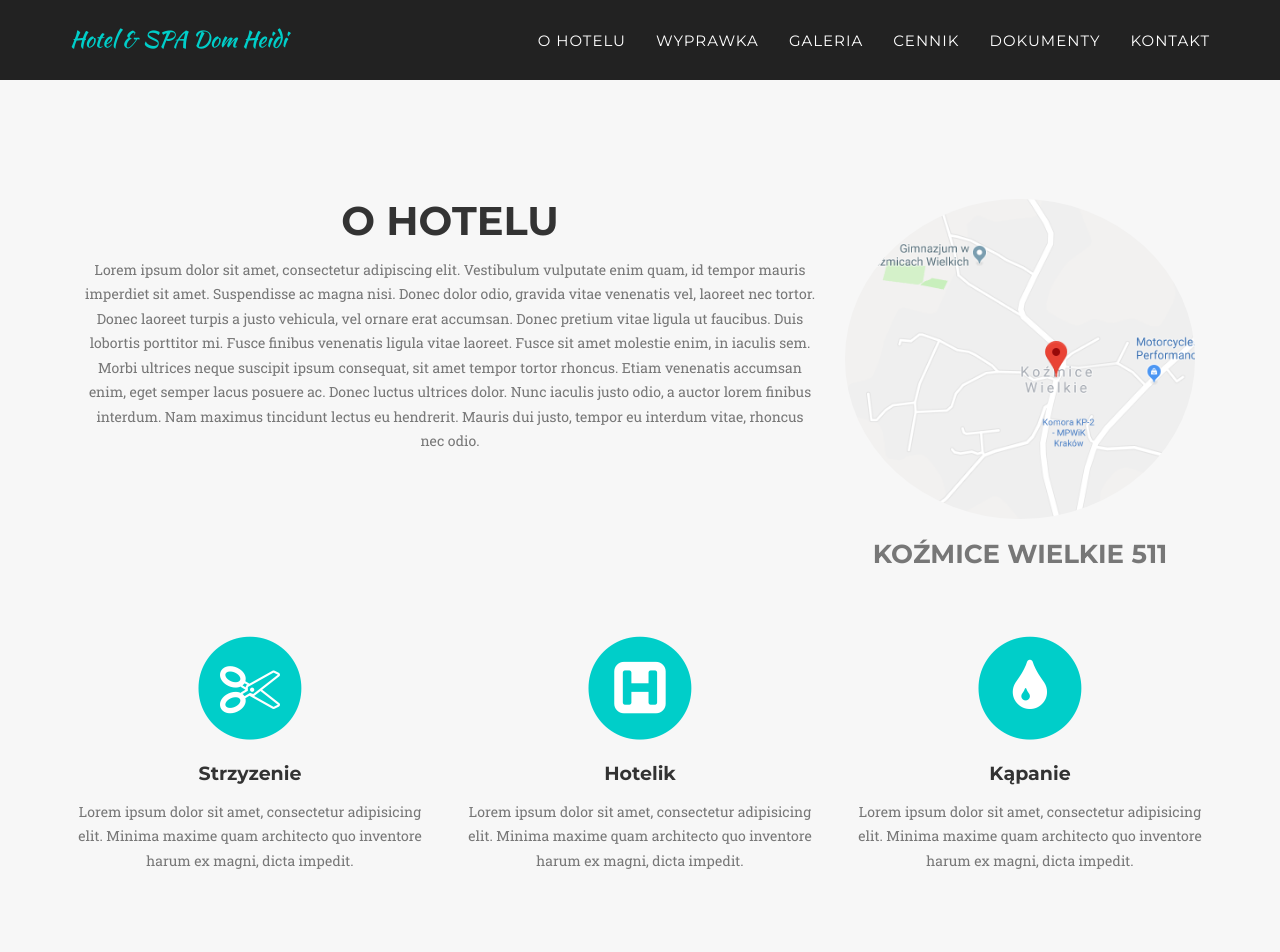
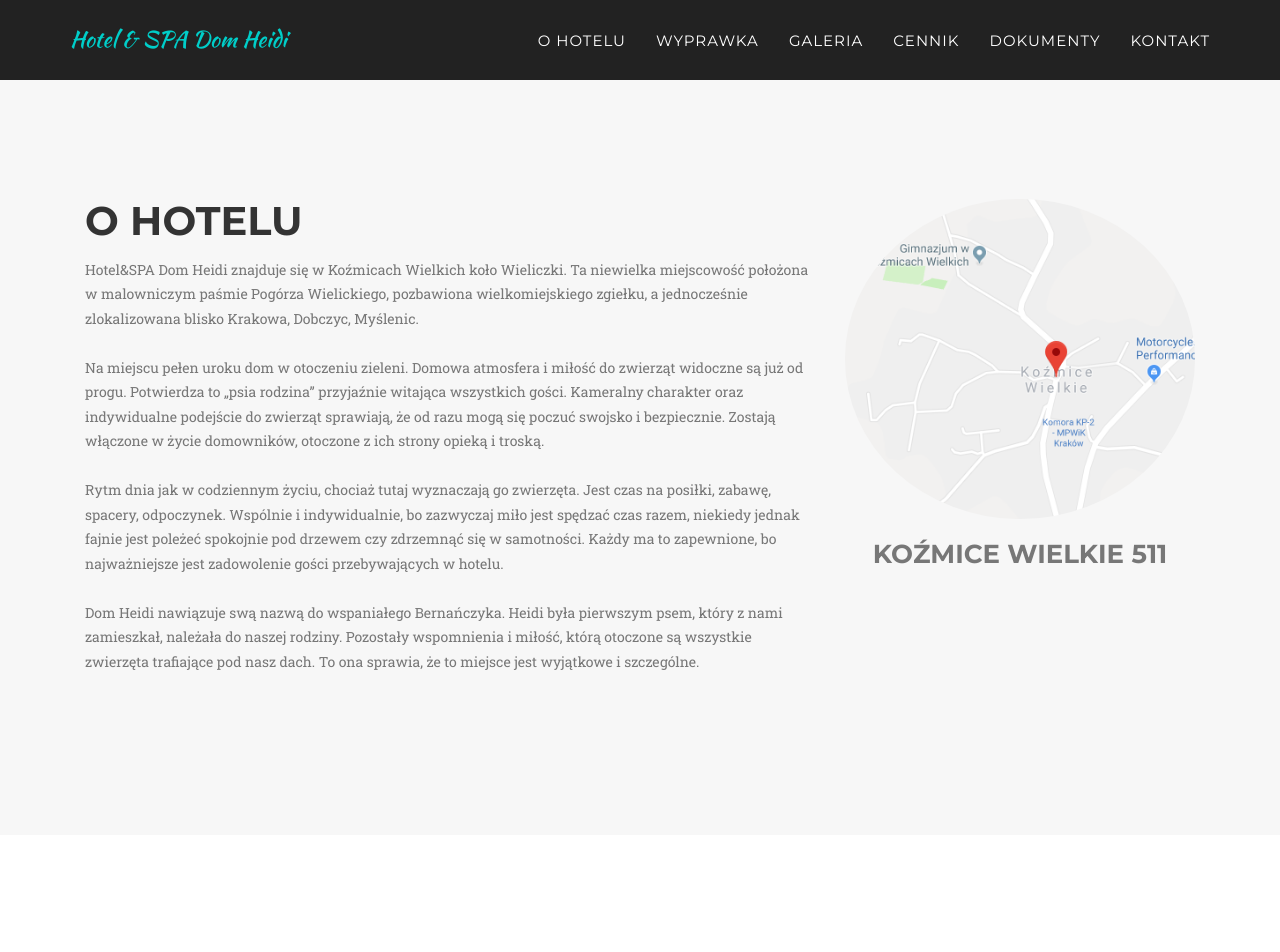
Before and after one commit to ArturSkowronski/dom-heidi.github.io, a Jekyll site: the page built from index.html, in a window 1280 px wide and 1400 px high, scrolled down 719 px. Shown: the top 952 px of the window. Built offline with Jekyll 4.4.1, drawn with Linux system fonts in a browser that asks for light colours; some web fonts are replaced.

```diff
--- a/_includes/services.html
+++ b/_includes/services.html
@@ -2,10 +2,18 @@
     <section id="services" class="bg-light-gray">
         <div class="container">
             <div class="row">
-                    <div class="col-lg-12 text-center">
-                            <div class="col-lg-8 text-center">
+                    <div class="col-lg-12 ">
+                            <div class="col-lg-8 ">
                                     <h2 class="section-heading">O Hotelu</h2>
-                    <p class="text-muted">Lorem ipsum dolor sit amet, consectetur adipiscing elit. Vestibulum vulputate enim quam, id tempor mauris imperdiet sit amet. Suspendisse ac magna nisi. Donec dolor odio, gravida vitae venenatis vel, laoreet nec tortor. Donec laoreet turpis a justo vehicula, vel ornare erat accumsan. Donec pretium vitae ligula ut faucibus. Duis lobortis porttitor mi. Fusce finibus venenatis ligula vitae laoreet. Fusce sit amet molestie enim, in iaculis sem. Morbi ultrices neque suscipit ipsum consequat, sit amet tempor tortor rhoncus. Etiam venenatis accumsan enim, eget semper lacus posuere ac. Donec luctus ultrices dolor. Nunc iaculis justo odio, a auctor lorem finibus interdum. Nam maximus tincidunt lectus eu hendrerit. Mauris dui justo, tempor eu interdum vitae, rhoncus nec odio.
+                    <p class="text-muted">
+                            Hotel&SPA Dom Heidi znajduje się w Koźmicach Wielkich koło Wieliczki. Ta niewielka miejscowość położona w malowniczym paśmie Pogórza Wielickiego, pozbawiona wielkomiejskiego zgiełku, a jednocześnie zlokalizowana blisko Krakowa, Dobczyc, Myślenic.
+                                <br /><br />
+                            Na miejscu pełen uroku dom w otoczeniu zieleni. Domowa atmosfera i  miłość do zwierząt widoczne są już od progu. Potwierdza to „psia rodzina” przyjaźnie witająca wszystkich gości. Kameralny charakter oraz indywidualne podejście do zwierząt sprawiają, że od razu mogą się poczuć swojsko i bezpiecznie. Zostają włączone w życie domowników, otoczone z ich strony opieką i troską.
+                            <br /><br />
+                            Rytm dnia jak w codziennym życiu, chociaż tutaj wyznaczają go zwierzęta. Jest czas na posiłki, zabawę, spacery, odpoczynek. Wspólnie i indywidualnie, bo zazwyczaj miło jest spędzać czas razem, niekiedy jednak fajnie jest poleżeć spokojnie pod drzewem czy zdrzemnąć się w samotności. Każdy ma to zapewnione, bo najważniejsze jest zadowolenie gości przebywających w hotelu.
+                            <br /><br />
+                            Dom Heidi nawiązuje swą nazwą do wspaniałego Bernańczyka. Heidi była  pierwszym psem, który z nami zamieszkał, należała do naszej rodziny. Pozostały wspomnienia i miłość, którą otoczone są wszystkie zwierzęta trafiające pod nasz dach. To ona sprawia, że to miejsce jest wyjątkowe i szczególne.
+                    </p>
                         </p>
                                 </div><div class="col-lg-4 text-center">
                                         <img style="" class="img-responsive img-circle" src="img/map.png">
@@ -14,31 +22,5 @@
                                     </div></div>
 
             </div>
-            <div class="row text-center" style="margin-top: 50px" >
-                <div class="col-md-4">
-                    <span class="fa-stack fa-4x">
-                        <i class="fa fa-circle fa-stack-2x text-primary"></i>
-                        <i class="fa fa-cut fa-stack-1x fa-inverse"></i>
-                    </span>
-                    <h4 class="service-heading">Strzyzenie</h4>
-                    <p class="text-muted">Lorem ipsum dolor sit amet, consectetur adipisicing elit. Minima maxime quam architecto quo inventore harum ex magni, dicta impedit.</p>
-                </div>
-                <div class="col-md-4">
-                    <span class="fa-stack fa-4x">
-                        <i class="fa fa-circle fa-stack-2x text-primary"></i>
-                        <i class="fa fa-h-square fa-stack-1x fa-inverse"></i>
-                    </span>
-                    <h4 class="service-heading">Hotelik</h4>
-                    <p class="text-muted">Lorem ipsum dolor sit amet, consectetur adipisicing elit. Minima maxime quam architecto quo inventore harum ex magni, dicta impedit.</p>
-                </div>
-                <div class="col-md-4">
-                    <span class="fa-stack fa-4x">
-                        <i class="fa fa-circle fa-stack-2x text-primary"></i>
-                        <i class="fa fa-tint fa-stack-1x fa-inverse"></i>
-                    </span>
-                    <h4 class="service-heading">Kąpanie</h4>
-                    <p class="text-muted">Lorem ipsum dolor sit amet, consectetur adipisicing elit. Minima maxime quam architecto quo inventore harum ex magni, dicta impedit.</p>
-                </div>
-            </div>
         </div>
     </section>
```
